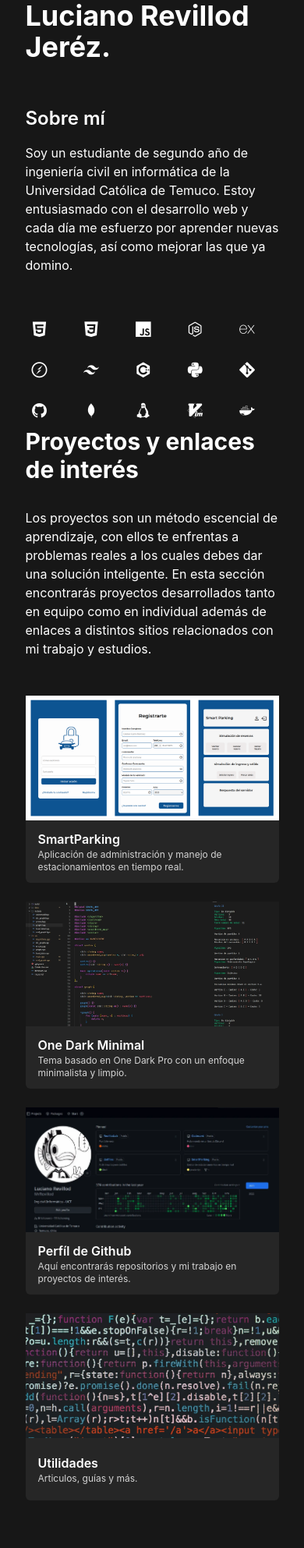
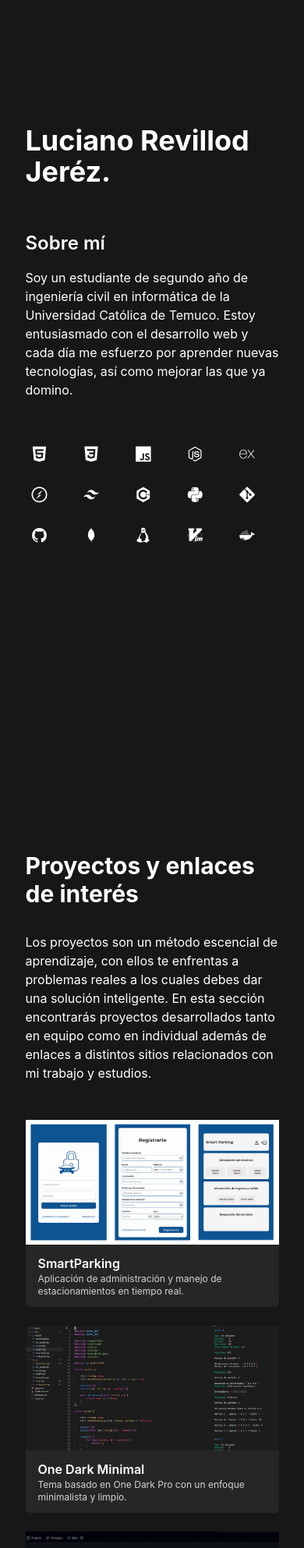
Before and after one commit to MrRevillod/MrRevillod.dev, an Astro site: page / in a window 390 px wide. Shown: the top 1985 px of the page at 78% size. Before the commit the page ends 1924 px from the top, so only its background shows below. Built offline with nearby package versions, Linux system fonts and the light colour scheme; Astro itself is replaced by a stand-in of ours.

Commit message:
feat: responsive design

```diff
--- a/src/layouts/Main.astro
+++ /dev/null
@@ -1,5 +0,0 @@
-<main
-    class="md:h-screen md:w-8/12 md:relative md:m-0 h-5/6 w-10/12 flex items-center relative"
->
-    <slot />
-</main>
--- a/src/pages/index.astro
+++ b/src/pages/index.astro
@@ -1,19 +1,20 @@
 ---
 import Layout from "../layouts/Layout.astro";
-import Main from "../layouts/Main.astro";
 import Pages from "../components/home/Pages.astro";
 
 import Info from "../components/home/Info.astro";
 ---
 
 <Layout title="Luciano Revillod">
-	<Main
-		class:list={"md:flex-row md:justify-center md:mt-40 flex-col justify-start"}
+	<main
+		class="md:h-screen h-2/4 w-10/12 md:w-8/12 flex flex-col md:flex-row md:items-center justify-start mt-40 md:mt-0 md:justify-center relative"
 	>
 		<Info />
-	</Main>
+	</main>
 
-	<Main class:list={"mt-48 flex-col justify-center"}>
+	<main
+		class="h-2/4 mb-20 mt-96 md:h-screen w-10/12 flex flex-col items-center gap-8 justify-center"
+	>
 		<Pages />
-	</Main>
+	</main>
 </Layout>
```
